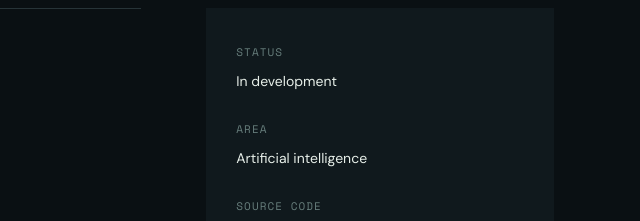
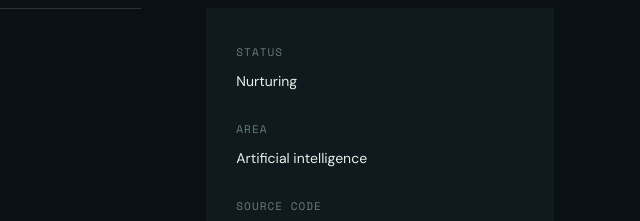
Before and after one commit to vibesource/vibesource.github.io, an Astro site: page /projects/cloud-friend in a window 1280 px wide. Shown: the part 491-712 px from the top of the page, 640-1280 px from the left. Built offline with nearby package versions, Linux system fonts and the light colour scheme; Astro itself is replaced by a stand-in of ours.

Commit message:
Mark Cloud Friend as Nurturing

```diff
--- a/src/content/projects/cloud-friend.md
+++ b/src/content/projects/cloud-friend.md
@@ -3,7 +3,7 @@ name: "Cloud Friend"
 eyebrow: "ARTIFICIAL INTELLIGENCE"
 summary: "An expressive AI companion built for a young creator to brainstorm, invent stories and imagine new worlds with."
 area: "Artificial intelligence"
-status: "In development"
+status: "Nurturing"
 accent: "lavender"
 order: 5
 href: "https://github.com/vibesource/cloud-friend"
```
